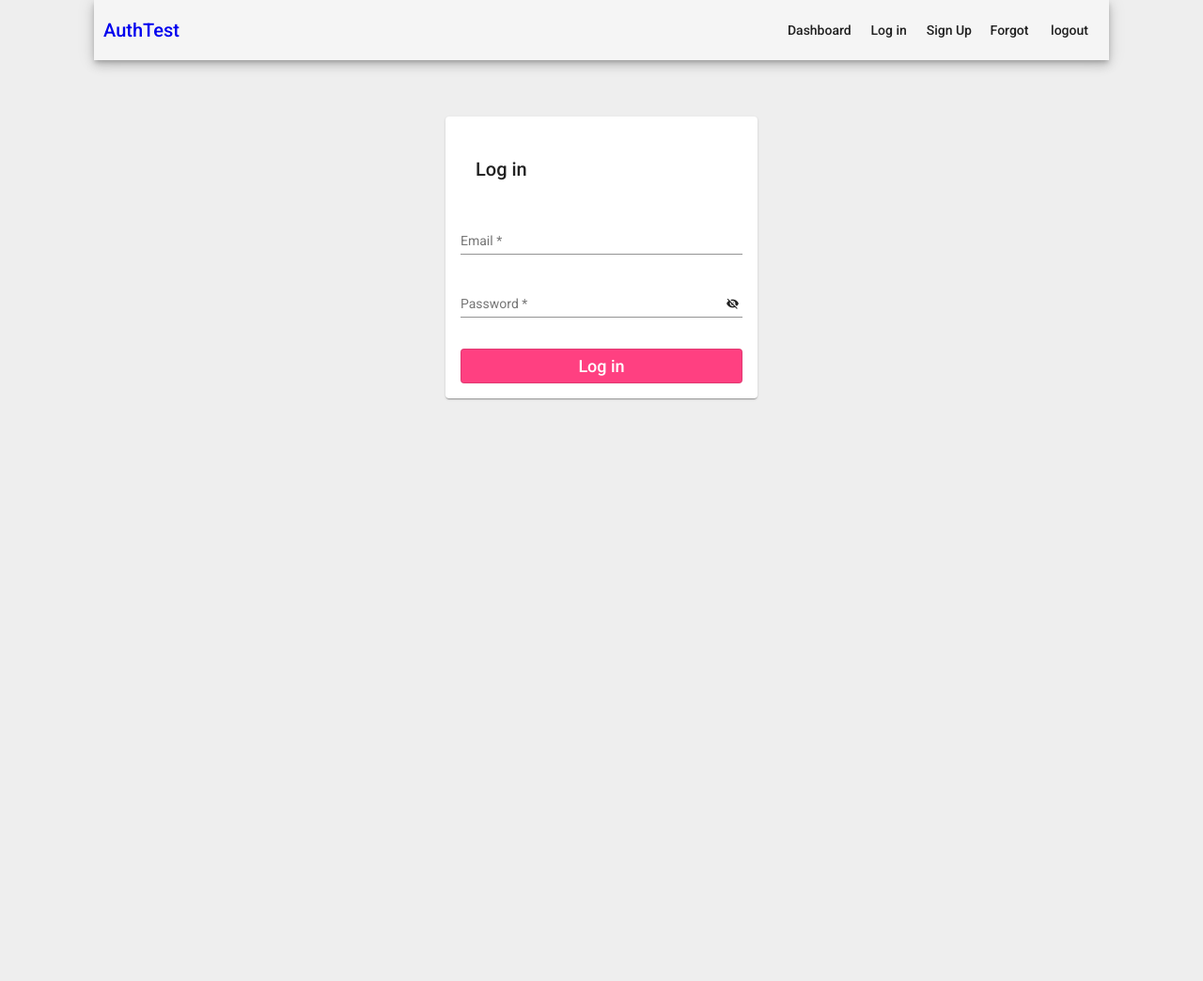
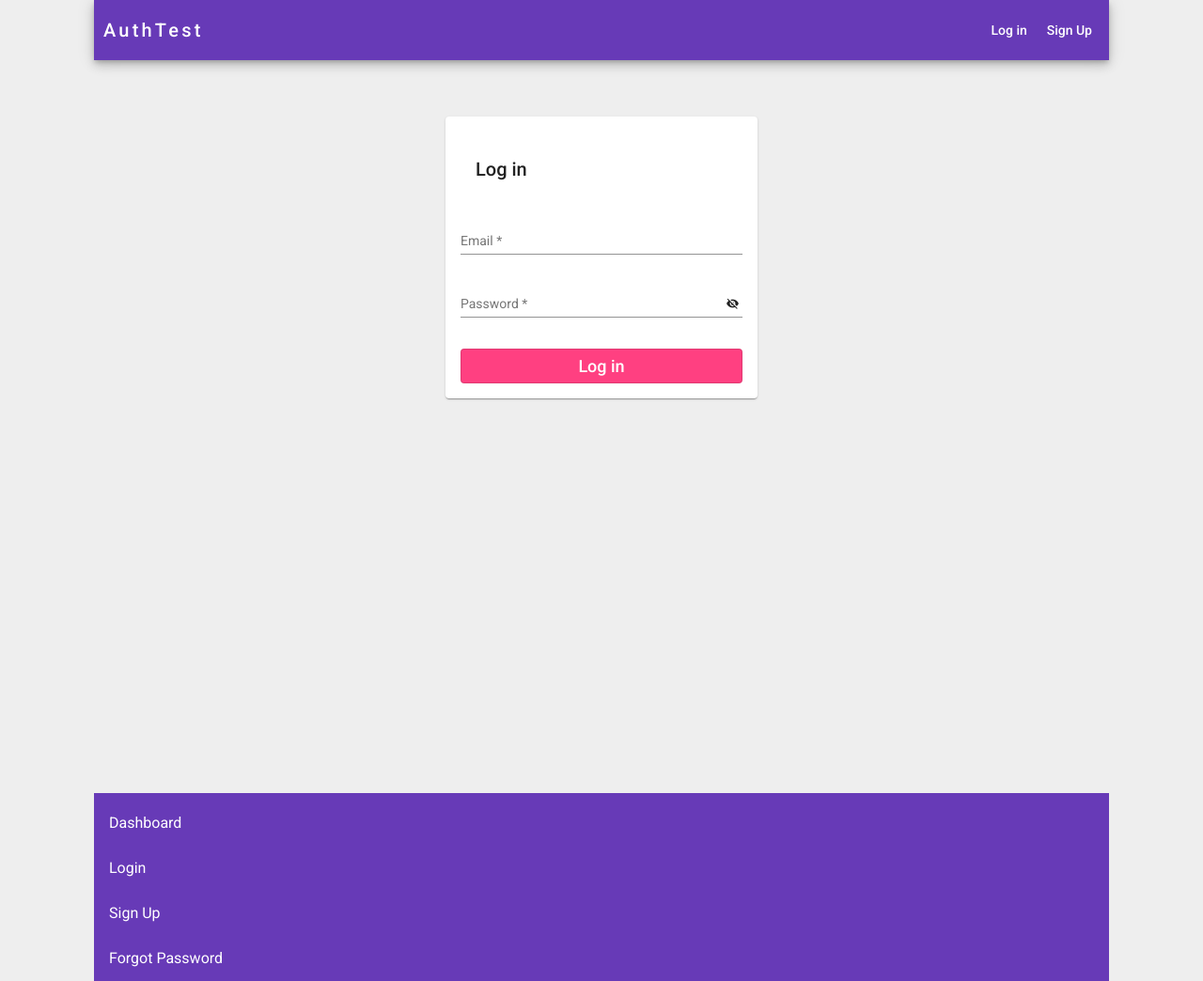
Before and after one commit to buzzie-bee/AngularAuthTest, an Angular app: page /login in a window 1280 px wide. Shown: the whole page at 94% size. Before the commit the page ends 924 px from the top, so only its background shows below. Built offline with nearby package versions, Linux system fonts and the light colour scheme.

Commit message:
Implemented footer and navbar components plus redirects

```diff
--- a/src/app/app.component.css
+++ b/src/app/app.component.css
@@ -4,6 +4,7 @@
   justify-content: space-between;
   padding: 10px 10px;
   margin-bottom: 60px;
+  background-color: #673ab7;
 
   box-shadow: 0 3px 5px -1px rgba(0, 0, 0, 0.2),
     0 6px 10px 0 rgba(0, 0, 0, 0.14), 0 1px 18px 0 rgba(0, 0, 0, 0.12);
@@ -11,7 +12,8 @@
 
 .navbar-logo {
   text-decoration: none;
-  color: primary;
+  color: #fff;
+  letter-spacing: 0.2rem;
 }
 
 .links {
@@ -23,4 +25,5 @@
 .links a {
   text-decoration: none;
   padding: 2px 8px;
+  color: #fff;
 }
--- a/src/app/app.component.html
+++ b/src/app/app.component.html
@@ -5,14 +5,33 @@
     <a routerLink="" class="navbar-logo">AuthTest</a>
   </div>
   <span class="links">
-    <a mat-button routerLink="dashboard" routerLinkActive="active">Dashboard</a>
-    <a mat-button routerLink="login" routerLinkActive="active">Log in</a>
-    <a mat-button routerLink="sign-up" routerLinkActive="active">Sign Up</a>
-    <a mat-button routerLink="forgot-password" routerLinkActive="active"
-      >Forgot</a
+    <a
+      *ngIf="isLoggedIn"
+      mat-button
+      routerLink="dashboard"
+      routerLinkActive="active"
+      >Dashboard</a
     >
-    <a mat-button routerLink="">logout</a>
+    <a
+      *ngIf="!isLoggedIn"
+      mat-button
+      routerLink="login"
+      routerLinkActive="active"
+      >Log in</a
+    >
+    <a
+      *ngIf="!isLoggedIn"
+      mat-button
+      routerLink="sign-up"
+      routerLinkActive="active"
+      >Sign Up</a
+    >
+    <a *ngIf="isLoggedIn" mat-button (click)="logOut()">Log Out</a>
   </span>
 </mat-toolbar>
 
-<router-outlet></router-outlet>
+<div class="page-container">
+  <router-outlet></router-outlet>
+</div>
+
+<app-footer></app-footer>
--- a/src/app/app.component.ts
+++ b/src/app/app.component.ts
@@ -1,10 +1,24 @@
 import { Component } from '@angular/core';
+import { AuthService } from './auth/auth.service';
 
 @Component({
   selector: 'app-root',
   templateUrl: './app.component.html',
-  styleUrls: ['./app.component.css']
+  styleUrls: ['./app.component.css'],
 })
 export class AppComponent {
-  title = 'angular-auth-test';
+  constructor(private authService: AuthService) {}
+
+  title = 'auth-test';
+  isLoggedIn = this.authService.isLoggedIn;
+
+  // Probably would be way better with RxJS but need to keep track
+  // of whether the user is logged in or not.
+  ngDoCheck() {
+    this.isLoggedIn = this.authService.isLoggedIn;
+  }
+
+  logOut() {
+    this.authService.logout();
+  }
 }
--- a/src/app/app.module.ts
+++ b/src/app/app.module.ts
@@ -19,6 +19,7 @@ import { SignUpComponent } from './components/sign-up/sign-up.component';
 import { LandingComponent } from './components/landing/landing.component';
 import { DashboardComponent } from './components/dashboard/dashboard.component';
 import { ForgotPasswordComponent } from './components/forgot-password/forgot-password.component';
+import { FooterComponent } from './components/footer/footer.component';
 
 @NgModule({
   declarations: [
@@ -28,6 +29,7 @@ import { ForgotPasswordComponent } from './components/forgot-password/forgot-pas
     LandingComponent,
     DashboardComponent,
     ForgotPasswordComponent,
+    FooterComponent,
   ],
   imports: [
     BrowserModule,
--- a/src/app/components/dashboard/dashboard.component.ts
+++ b/src/app/components/dashboard/dashboard.component.ts
@@ -12,6 +12,7 @@ export class DashboardComponent implements OnInit {
   constructor(private authService: AuthService, private router: Router) {}
 
   user: User | null = null;
+  isLoggedIn: boolean = true;
 
   async ngOnInit(): Promise<void> {
     // redirect to login page if no user
@@ -21,4 +22,14 @@ export class DashboardComponent implements OnInit {
       return;
     }
   }
+
+  // Probably would be way better with RxJS but need to keep track
+  // of whether the user is logged in or not.
+  ngDoCheck() {
+    this.isLoggedIn = this.authService.isLoggedIn;
+
+    if (this.isLoggedIn === false) {
+      this.router.navigate(['login']);
+    }
+  }
 }
--- /dev/null
+++ b/src/app/components/footer/footer.component.css
@@ -0,0 +1,15 @@
+.footer-container {
+  width: 100%;
+  background-color: #673ab7;
+}
+
+/* Disable permanent selection of footer link list item */
+.mat-list-single-selected-option,
+.mat-list-single-selected-option:hover,
+.mat-list-single-selected-option:focus {
+  background: rgba(0, 0, 0, 0);
+}
+
+.mat-list-base .mat-list-option {
+  color: #fff;
+}
--- /dev/null
+++ b/src/app/components/footer/footer.component.html
@@ -0,0 +1,10 @@
+<div class="footer-container">
+  <mat-selection-list [multiple]="false">
+    <mat-list-option routerLink="/dashboard">Dashboard</mat-list-option>
+    <mat-list-option routerLink="/login">Login</mat-list-option>
+    <mat-list-option routerLink="/sign-up">Sign Up</mat-list-option>
+    <mat-list-option routerLink="/forgot-password"
+      >Forgot Password</mat-list-option
+    >
+  </mat-selection-list>
+</div>
--- /dev/null
+++ b/src/app/components/footer/footer.component.ts
@@ -0,0 +1,15 @@
+import { Component, OnInit } from '@angular/core';
+
+@Component({
+  selector: 'app-footer',
+  templateUrl: './footer.component.html',
+  styleUrls: ['./footer.component.css']
+})
+export class FooterComponent implements OnInit {
+
+  constructor() { }
+
+  ngOnInit(): void {
+  }
+
+}
--- a/src/app/components/landing/landing.component.html
+++ b/src/app/components/landing/landing.component.html
@@ -10,7 +10,7 @@
     </div>
     <div class="grid-child landing-content">
       <h1 class="mat-title">Welcome to Auth Test</h1>
-      <h2 class="mat-title">The number 1 place for all your business needs</h2>
+      <h2 class="mat-title">The #1 place for all your business needs!</h2>
       <button
         mat-stroked-button
         type="button"
--- a/src/styles.css
+++ b/src/styles.css
@@ -1,18 +1,16 @@
-/* You can add global styles to this file, and also import other style files */
-
 html,
 body {
   max-width: 1080px;
   margin: 0 auto !important;
   float: none !important;
-  height: 100%;
+  min-height: 100vh;
   margin: 0;
   font-family: Roboto, "Helvetica Neue", sans-serif;
   background: #eeeeee;
 }
 
 .page-container {
-  height: 100%;
+  min-height: 90vh;
   width: 100%;
 }
 
```
Also changed, not shown: 2 other files (tests, documents, lock files or other folders).
